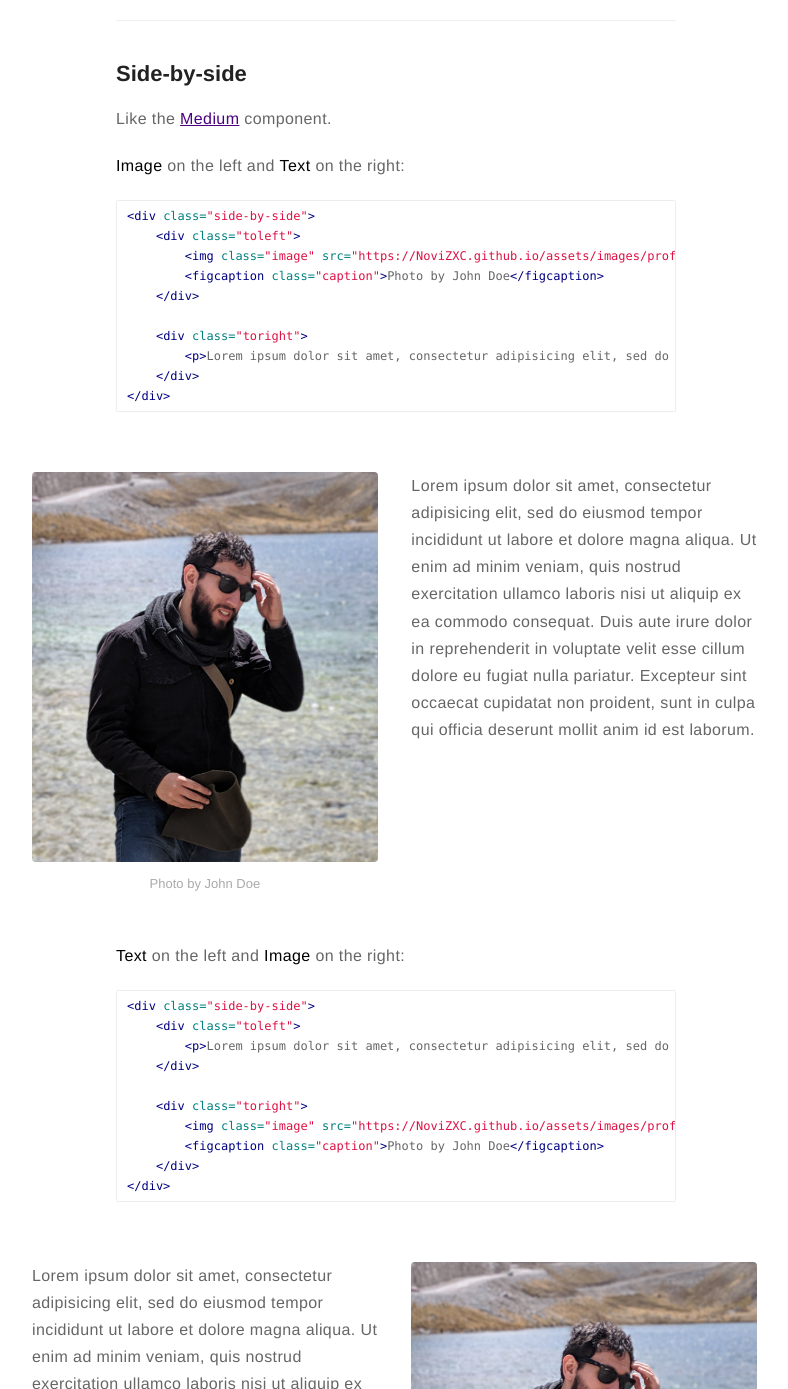
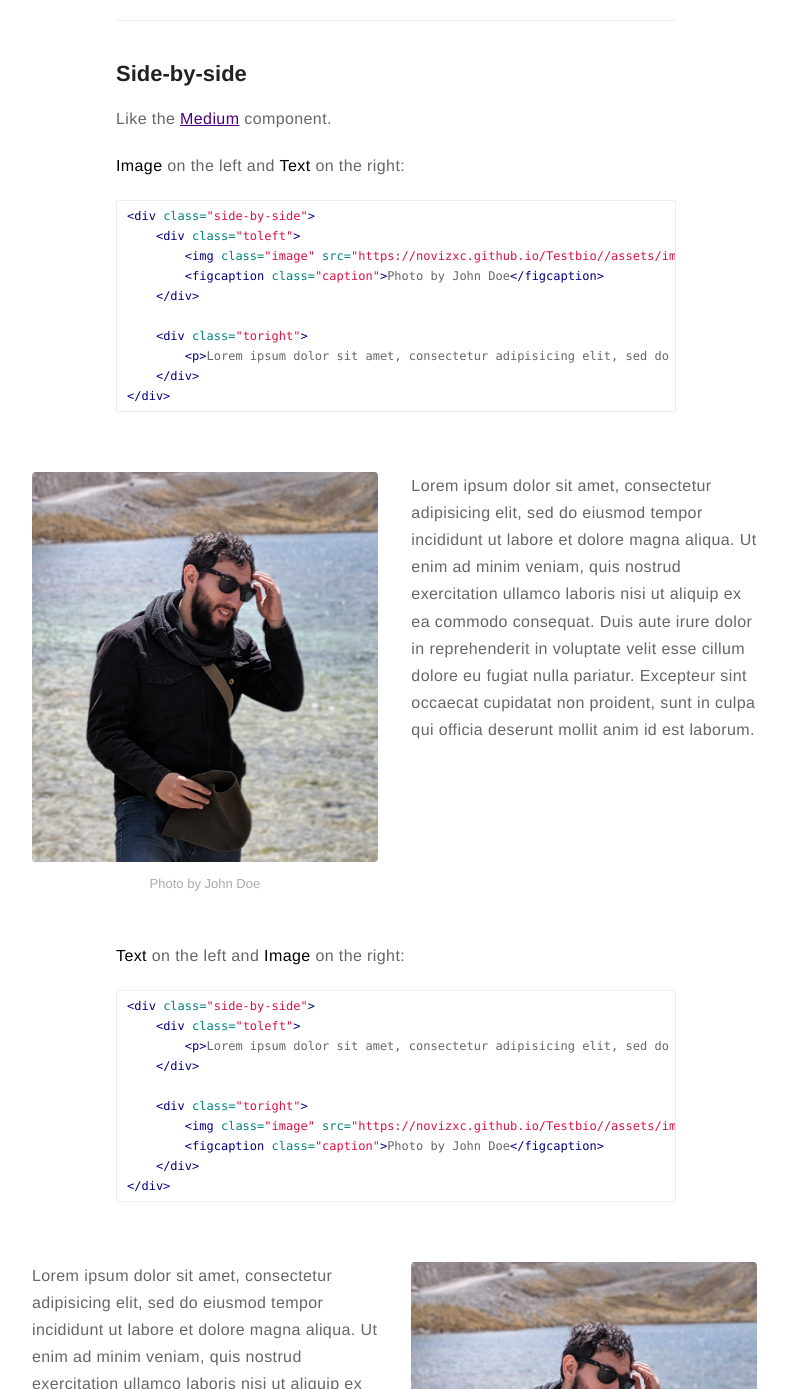
Before and after one commit to NoviZXC/BioPage, a Jekyll site: the page built from _posts/2015-02-24-markdown-extra-components.markdown, in a window 1280 px wide and 1400 px high, scrolled down 1068 px. Shown: the part 11-1400 px from the top of the window, without its empty margins (244-1032 px from the left). Built offline with Jekyll 4.4.1, drawn with Linux system fonts in a browser that asks for light colours; comment, search, counter and statistics services are not loaded; part of the change alters nothing that is shown.

Commit message:
Update _config.yml

```diff
--- a/_config.yml
+++ b/_config.yml
@@ -16,7 +16,7 @@ resume: true
 resume-external: true
 resume-url: https://google.com/?q=my+resume
 
-url: https://NoviZXC.github.io
+url: https://novizxc.github.io/Testbio/
 # your url: http://USERNAME.github.io
 
 permalink: /:title/
```
